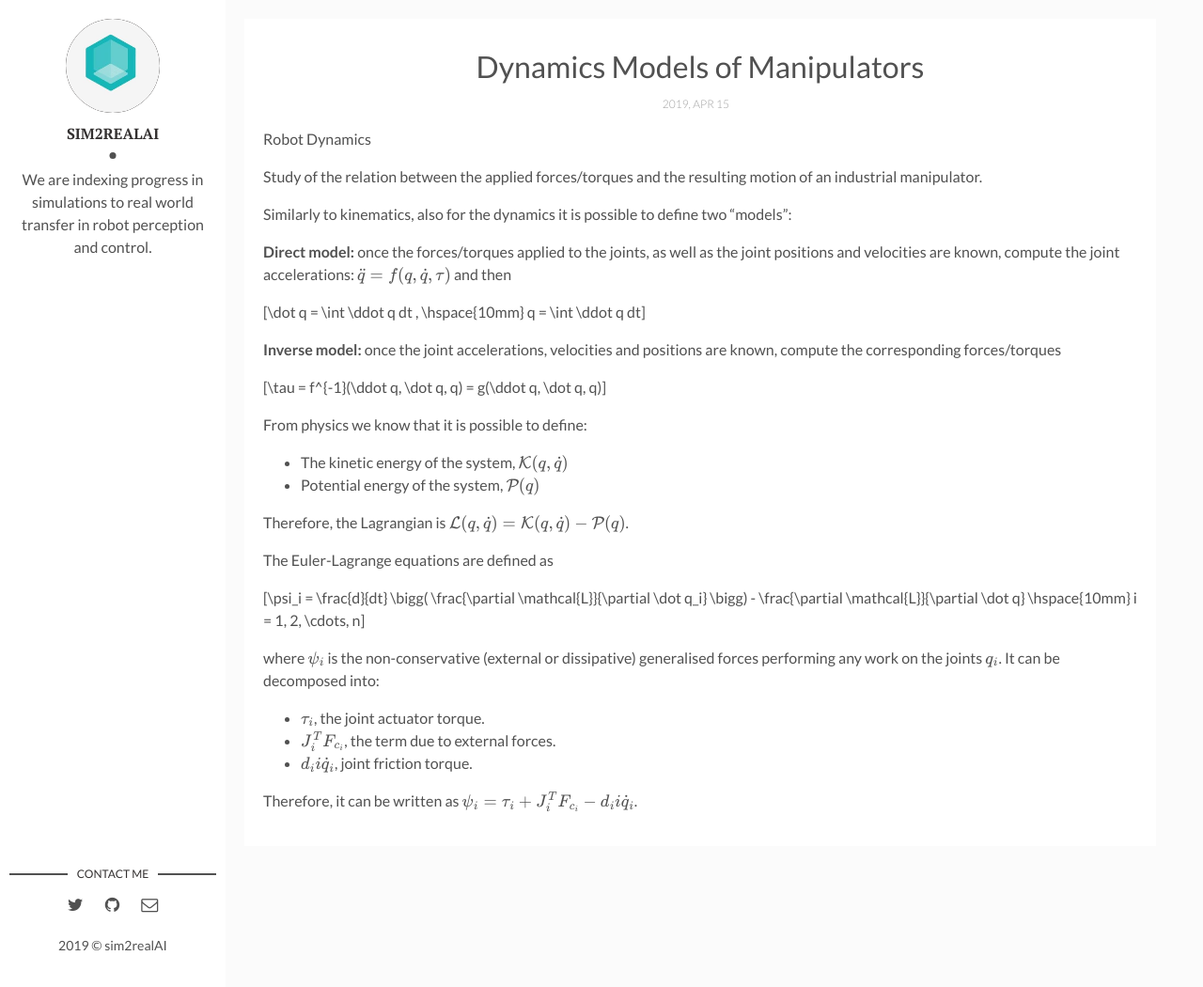
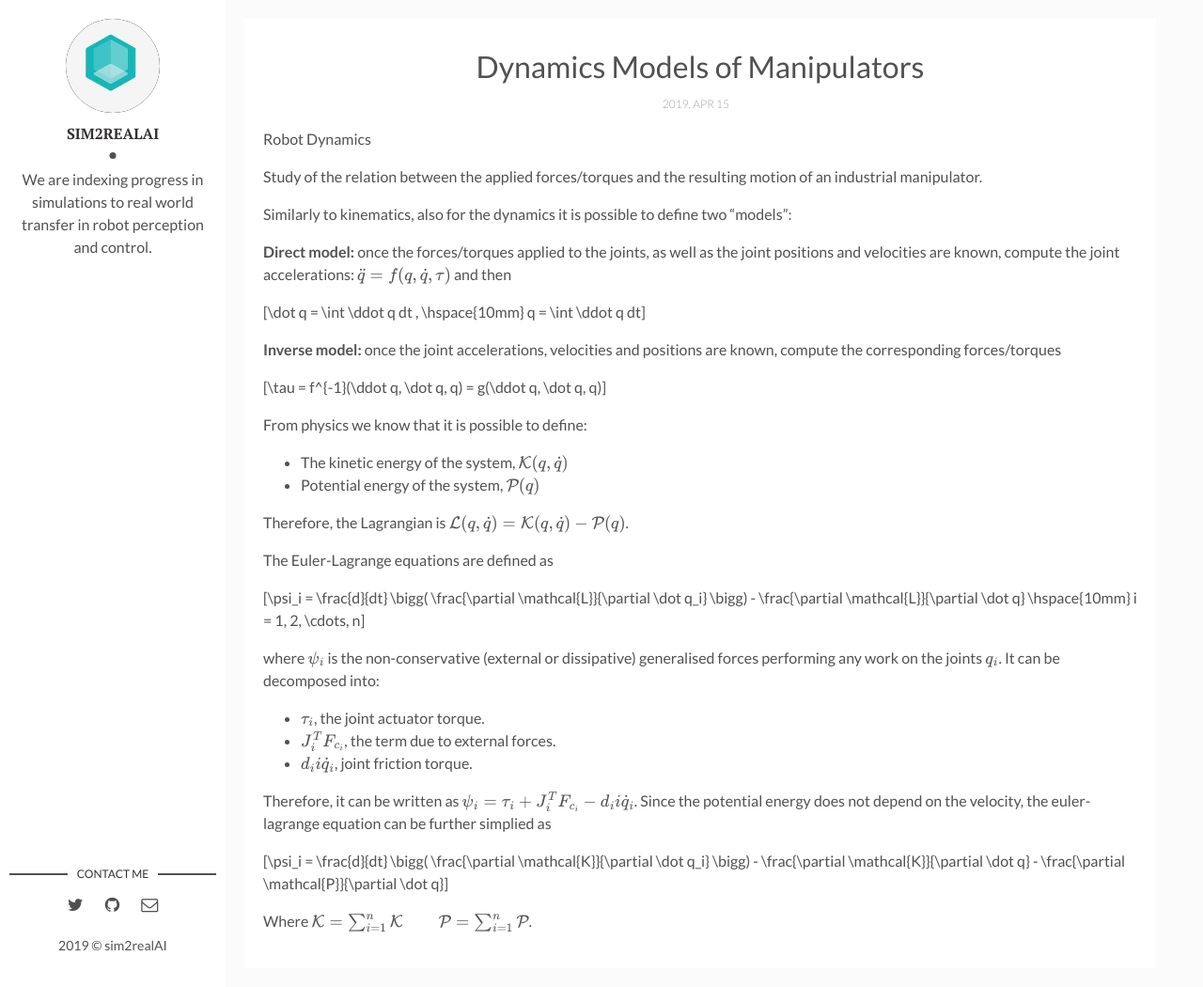
Before and after one commit to backupsim2realai/backupsim2realai.github.io, a Jekyll site: the page built from _posts/2019-04-15-Dynamic-Model-Of-Manipulators.markdown, in a window 1280 px wide and 1050 px high. Shown: the whole window at 94% size. Built offline with Jekyll 4.4.1, drawn with Linux system fonts in a browser that asks for light colours; formulas are drawn with MathJax 3.

Commit message:
simplifying psi
Signed-off-by: Ankur Handa <handa.ankur@gmail.com>

```diff
--- a/_posts/2019-04-15-Dynamic-Model-Of-Manipulators.markdown
+++ b/_posts/2019-04-15-Dynamic-Model-Of-Manipulators.markdown
@@ -41,4 +41,8 @@ where $$\psi_i$$ is the non-conservative (external or dissipative) generalised f
 - $$J_i^T F_{c_i}$$, the term due to external forces.
 - $$d_ii \dot q_i$$, joint friction torque.
 
-Therefore, it can be written as $$\psi_i = \tau_i + J_i^T F_{c_i} - d_ii\dot q_i$$.
+Therefore, it can be written as $$\psi_i = \tau_i + J_i^T F_{c_i} - d_ii\dot q_i$$. Since the potential energy does not depend on the velocity, the euler-lagrange equation can be further simplied as
+
+$$\psi_i = \frac{d}{dt} \bigg( \frac{\partial \mathcal{K}}{\partial \dot q_i} \bigg) - \frac{\partial \mathcal{K}}{\partial \dot q} - \frac{\partial \mathcal{P}}{\partial \dot q}$$
+
+Where $$\mathcal{K} = \sum_{i=1}^{n}\mathcal{K} \hspace{10mm} \mathcal{P} = \sum_{i=1}^{n}\mathcal{P}$$.
```
